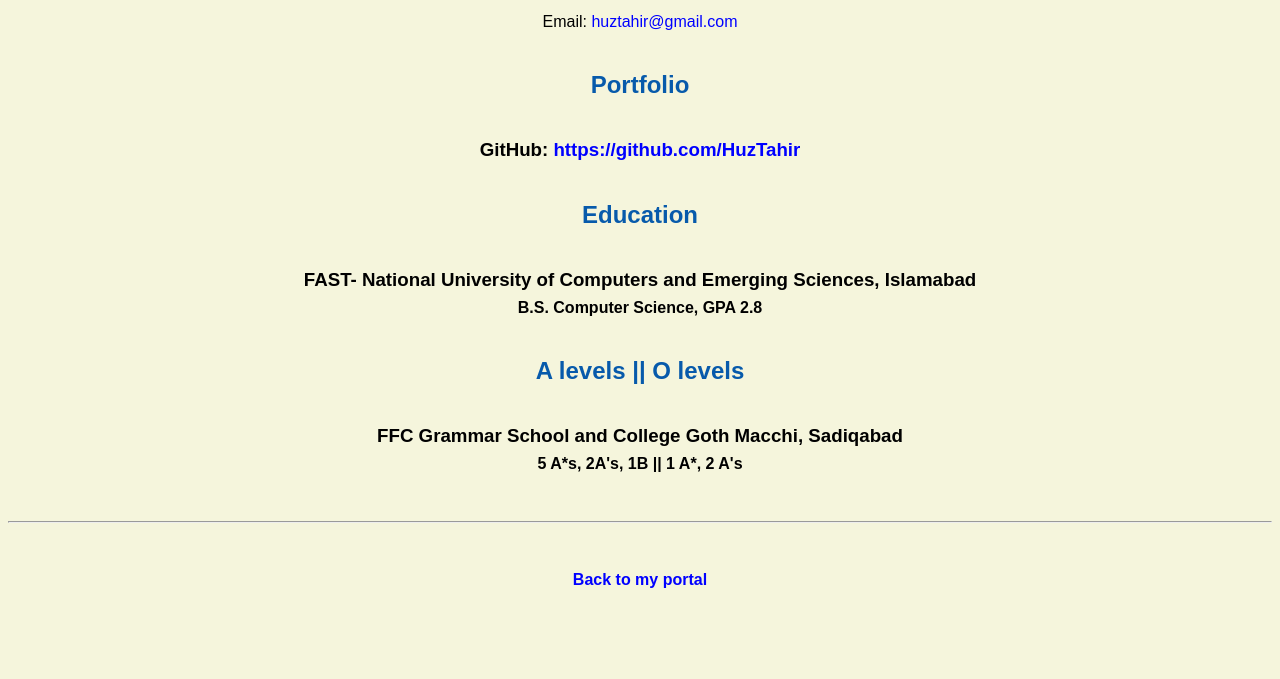
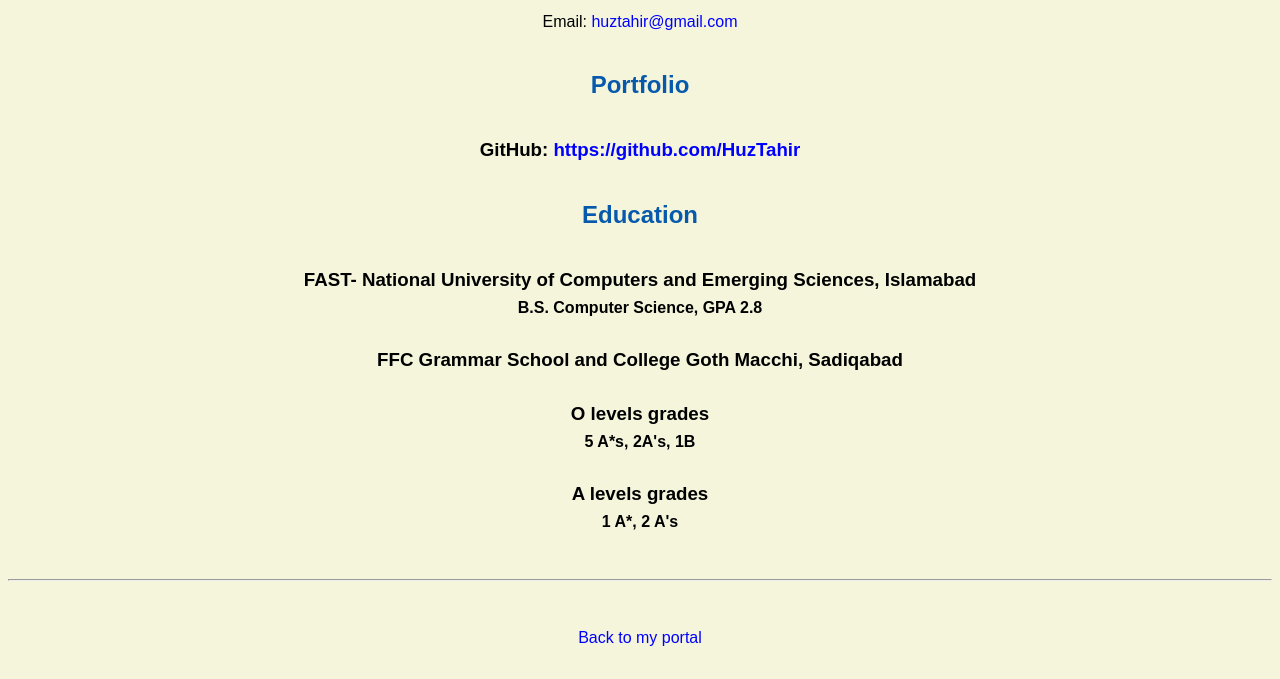
Before and after one commit to HuzTahir/HuzTahir.github.io, a plain HTML site: page resume.html in a window 1280 px wide. Shown: the part 508-1187 px from the top of the page. Before the commit the page ends 1129 px from the top, so only its background shows below. Drawn offline with Linux system fonts and the light colour scheme.

Commit message:
Add files via upload

```diff
--- a/resume.html
+++ b/resume.html
@@ -31,10 +31,11 @@
 
     <h3>FAST- National University of Computers and Emerging Sciences, Islamabad</h3>
     <h4>B.S. Computer Science, GPA 2.8</h4>
-    <h2>A levels || O levels </h2>
     <h3>FFC Grammar School and College Goth Macchi, Sadiqabad</h3>
-    <h4>5 A*s, 2A's, 1B || 1 A*, 2 A's
-
+    <h3>O levels grades </h3>
+    <h4>5 A*s, 2A's, 1B</h4>
+    <h3>A levels grades </h3>
+    <h4>1 A*, 2 A's</h4>
   </body>
 
   <footer>
```
